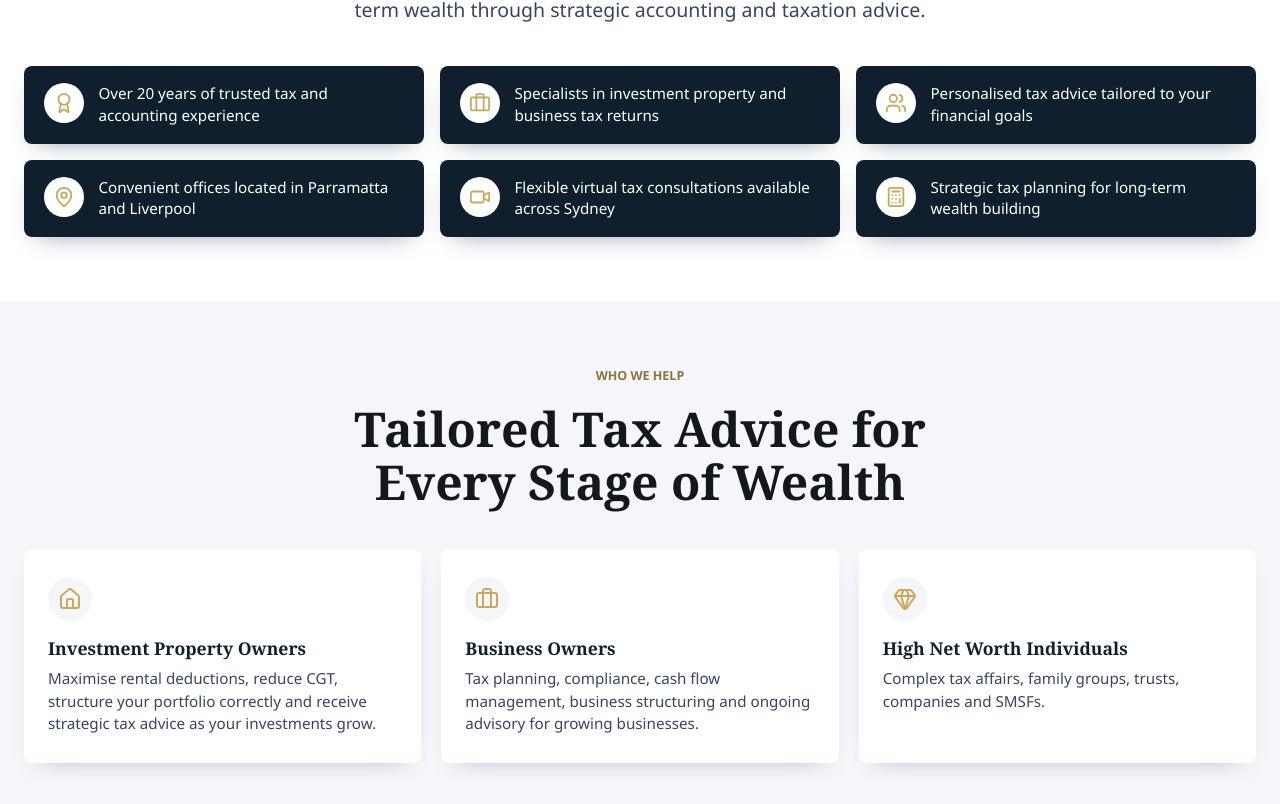
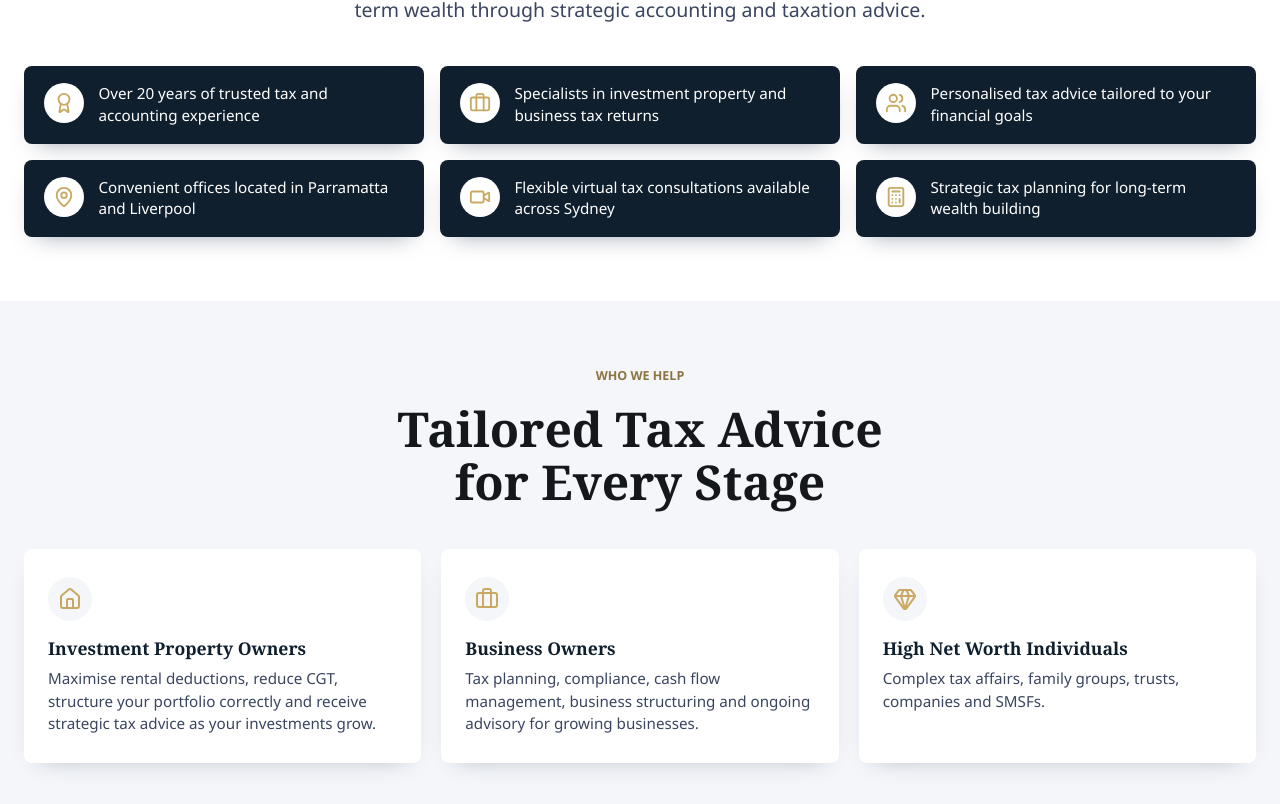
Before and after one commit to CodepaperAI/Advancedtax, a Next.js app: page /tax-services in a window 1280 px wide. Shown: the part 996-1800 px from the top of the page. Built offline with nearby package versions, Linux system fonts and the light colour scheme; no server answers.

Commit message:
Describe your changes

```diff
--- a/app/tax-services/page.tsx
+++ b/app/tax-services/page.tsx
@@ -263,7 +263,7 @@ export default async function TaxServicesPage() {
         <div className="container">
           <FadeIn className="tax-services-who-intro">
             <p className="eyebrow">Who We Help</p>
-            <h2>Tailored Tax Advice for Every Stage of Wealth</h2>
+            <h2>Tailored Tax Advice for Every Stage</h2>
           </FadeIn>
 
           <FadeIn className="tax-services-who-grid">
```
